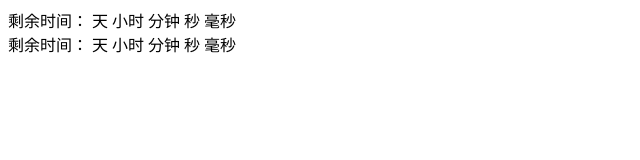
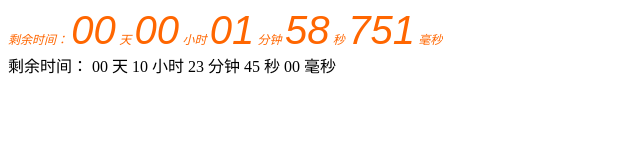
Before and after one commit to winsycwen/countDown, a plain HTML site: page test/demo.html in a window 1280 px wide. Shown: the whole page, without its empty margins (0-640 px from the left). Drawn offline with Linux system fonts and the light colour scheme.

Commit message:
create private and public method in countDown.js

```diff
--- a/1.0.0/countDown.js
+++ b/1.0.0/countDown.js
@@ -1,13 +1,21 @@
+/*!
+ * countDown v1.0.0.1
+ * 倒计时
+ *
+ * Copyright 2011-2013, winsycwen
+ *
+ * 请尊重原创，保留头部版权
+ * 在保留版权的前提下可应用于个人或商业用途
+ */
+
 ;(function($) {
+	/*
+	 * 私有方法，初始化操作
+	 */
+	function _init(userOptions) {
+		// 保存调用对象
+		var $this = this;
 
-
-	var intervals = [];
-
-	var seconds, minutes, hour, day, milliseconds;
-
-
-	// 私有方法
-	var _init = function(obj, userOptions) {
 		/*
 		 * options默认配置
 		 * now：现在的时间，可选选项，11位时间戳(String)
@@ -23,6 +31,7 @@
 			maxRange: 1,
 			minRange: 5
 		};
+
 		// 配置：合并userOptions到options对象中
 		$.extend(options, userOptions);
 
@@ -37,52 +46,80 @@
 		var time = 1000;  // interval时间间隔
 		if(options.minRange >= options.maxRange) {
 			switch(options.minRange) {
+				case 1:
 				case "1": time = 86400000;
 				case "day": break;
+				case 2:
 				case "2": time = 3600000;
 				case "hour": break;
+				case 3:
 				case "3": time = 60000;
 				case "minutes": break;
+				case 4:
 				case "4": time = 1000;
 				case "seconds": break;
+				case 5:
 				case "5": time = 1;
 				case "milliseconds": break;
+				default: $.warn("No matching options were found!");break;
 			}
 		}
-		var $target = obj;
-		var interval = setInterval(function() {
-			console.log($target[0]);
-			// $target[0].apply(this,_createDigits, [diff]);
-			diff--;
-		}, time);
-	};
-	var _createDigits = function(diff) {
+
+		var interval = null;
+		// 初始化倒计时时间
+		_createDigits.call($this, diff);
+		// 绑定名为"start"的事件
+		$this.on("start", function(event) {
+			var $that = $this;
+			if(!interval) {
+				interval = setInterval(function() {
+					_createDigits.call($that, diff);
+					diff -= time;
+				}, time);
+			}
+		});
+		// 触发"start"事件
+		$this.trigger("start");
+		// 绑定名为"pause"事件
+		$this.on("pause", function() {
+			if(interval) {
+				clearInterval(interval);
+				interval = null;
+			}
+		});
+	}
+
+	/*
+	 * 私有方法，产生数字
+	 */
+	function _createDigits(diff) {
 		if(diff > -1) {
 			var milliseconds = parseInt(diff)%1000;
 			var seconds = parseInt(diff/1000)%60;
 			var minutes = parseInt(diff/60000)%60;
 			var hour = parseInt(diff/3600000)%24;
 			var day = parseInt(diff/86400000);
-			$target.find(".day").text(day > 9 ? day : "0"+day).end()
+			this.find(".day").text(day > 9 ? day : "0"+day).end()
 				.find(".hour").text(hour > 9 ? hour : "0"+hour).end()
 				.find(".minutes").text(minutes > 9 ? minutes : "0"+minutes).end()
 				.find(".seconds").text(seconds > 9 ? seconds : "0"+seconds).end()
 				.find(".milliseconds").text(milliseconds > 9 ? milliseconds : "0"+milliseconds).end();
 		}
-	};
+	}
 
 	// 公有方法
 	var methods = {
 		// 初始化方法
 		init: function(userOptions) {
-			_init($(this.selector), userOptions);
+			_init.call($(this.selector), userOptions);
+		},
+		// 开始倒计时
+		start: function() {
+			$(this.selector).trigger("start");
 		},
 		// 暂停倒计时
 		pause: function() {
-			if(interval) {
-				clearInterval(interval);
-				interval = null;
-			}
+			$(this.selector).trigger("pause");
 		}
 	};
 
@@ -99,10 +136,12 @@
 		}
 	}
 })(jQuery);
+
+
 $(function() {
 	$(".test").countdown({
 		"startTime": "1439740800000",
-		"endTime": "1439820000000",
+		"endTime": "1439913600000",
 		"minRange": 4
 	});
 	$(".countdown").countdown();
--- a/test/demo.html
+++ b/test/demo.html
@@ -3,19 +3,28 @@
 <head>
 	<meta charset="UTF-8">
 	<title>Document</title>
+	<style type="text/css">
+	.countdown {
+  		font: italic 12px "Microsoft Yahei",Arial;
+  		color: #f60;
+	}
+	.time {
+		font-size: 40px;
+	}
+	</style>
 </head>
 <body>
 	<div class="countdown">
 		<span>剩余时间：</span>
-		<span class="day"></span>
+		<span class="time day"></span>
 		<span>天</span>
-		<span class="hour"></span>
+		<span class="time hour"></span>
 		<span>小时</span>
-		<span class="minutes"></span>
+		<span class="time minutes"></span>
 		<span>分钟</span>
-		<span class="seconds"></span>
+		<span class="time seconds"></span>
 		<span>秒</span>
-		<span class="milliseconds"></span>
+		<span class="time milliseconds"></span>
 		<span>毫秒</span>
 	</div>
 	<div class="test">
```
